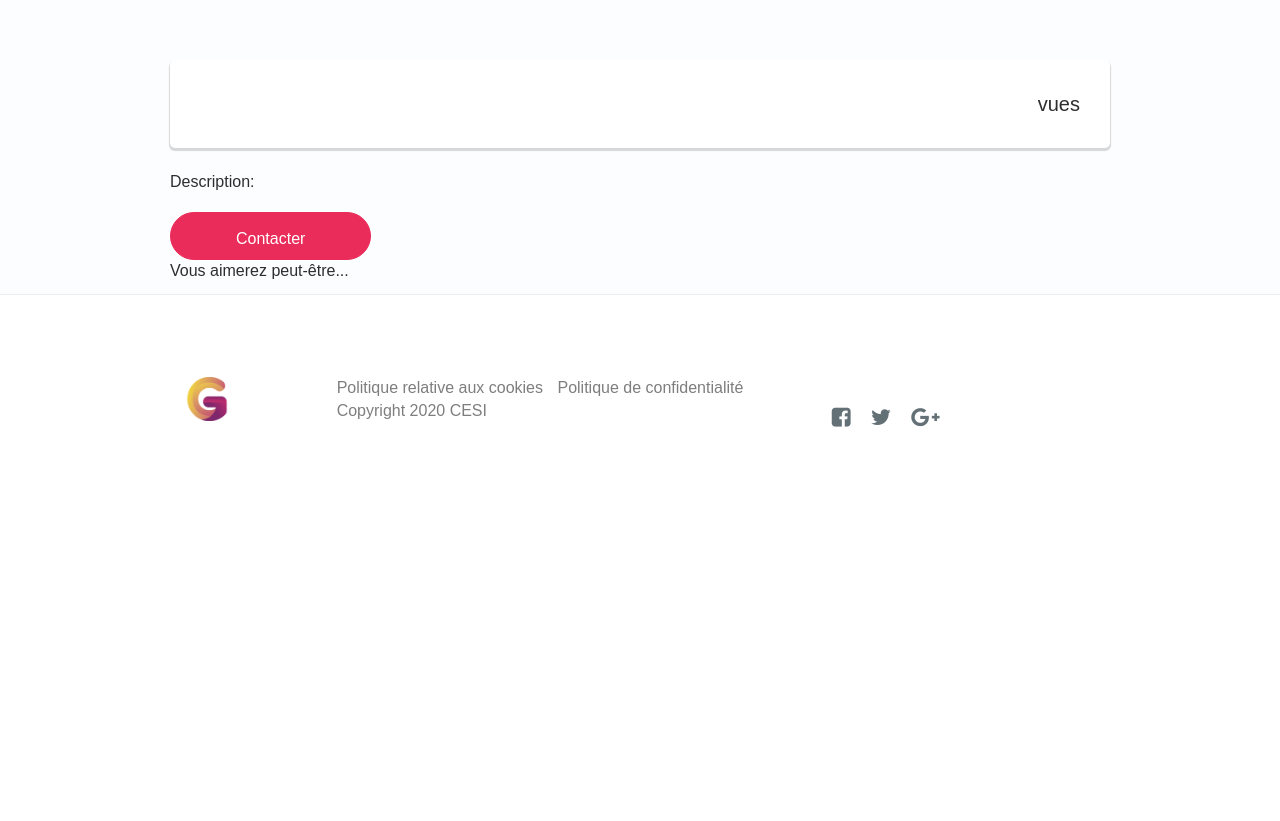
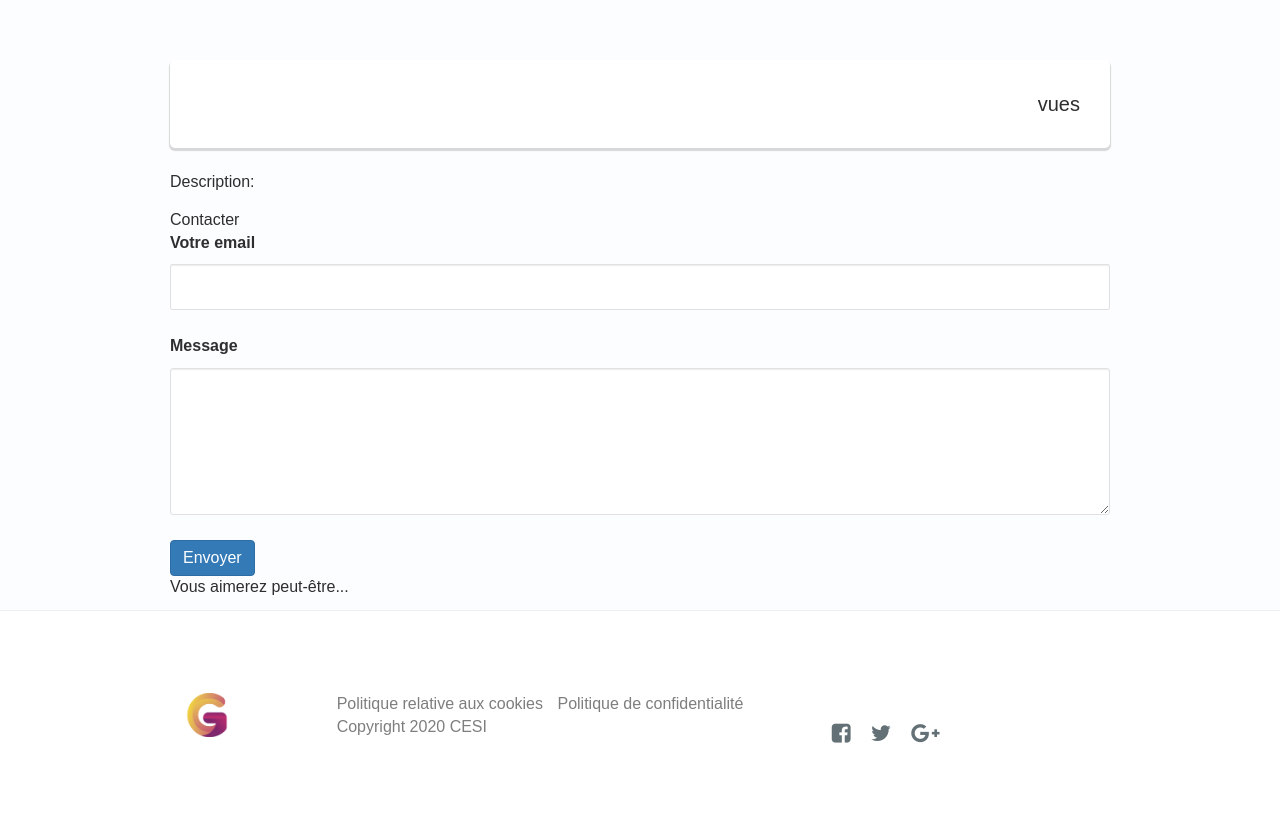
Before and after one commit to Bloc-5-individuel-CESI/app-vide-grenier, a PHP site: page /posts/Product/Show in a window 1280 px wide. Shown: the part 624-1445 px from the top of the page. Before the commit the page ends 1051 px from the top, so only its background shows below. Run offline with PHP 8.4, Linux system fonts and the light colour scheme; data that the repository does not hold is empty; some libraries are stand-ins or nearby versions; some web fonts are replaced.

Commit message:
ajout d'un formulaire de contacte. En rod, fournir les données du SMTP

```diff
--- a/App/Views/Product/Show.html
+++ b/App/Views/Product/Show.html
@@ -38,8 +38,24 @@
                     </div>
                     <div class="u-area mt-small">
 
-                    <a name="submit" href="mailto:{{article.email}}" class="btn btn-primary u-btn">Contacter {{article
-                        .username}}</a>
+                        <h4>Contacter {{ article.username }}</h4>
+                        <form method="post" action="/contact">
+                            <input type="hidden" name="to_email" value="{{ article.email }}">
+                            <input type="hidden" name="article_id" value="{{ article.id }}">
+
+                            <div class="form-group">
+                                <label for="from_email">Votre email</label>
+                                <input type="email" name="from_email" class="form-control" required>
+                            </div>
+
+                            <div class="form-group">
+                                <label for="message">Message</label>
+                                <textarea name="message" class="form-control" rows="5" required></textarea>
+                            </div>
+
+                            <button type="submit" class="btn btn-primary">Envoyer</button>
+                        </form>
+
 
                     </div>
                 </div>
--- a/composer.json
+++ b/composer.json
@@ -3,7 +3,8 @@
         "twig/twig": "~3.0",
       "ext-pdo": "*",
       "ext-json": "*",
-        "zircote/swagger-php": "^5.1"
+        "zircote/swagger-php": "^5.1",
+        "phpmailer/phpmailer": "^6.10"
     },
     "autoload": {
         "psr-4": {
--- a/public/index.php
+++ b/public/index.php
@@ -49,6 +49,7 @@ $router->add('logout', ['controller' => 'User', 'action' => 'logout', 'private'
 $router->add('account', ['controller' => 'User', 'action' => 'account', 'private' => true]);
 $router->add('product', ['controller' => 'Product', 'action' => 'index', 'private' => true]);
 $router->add('product/{id:\d+}', ['controller' => 'Product', 'action' => 'show']);
+$router->add('contact', ['controller' => 'Contact', 'action' => 'index']);
 $router->add('{controller}/{action}');
 
 /*
```
Also changed, not shown: App/Controllers/Contact.php (added, +48 -0 lines).
